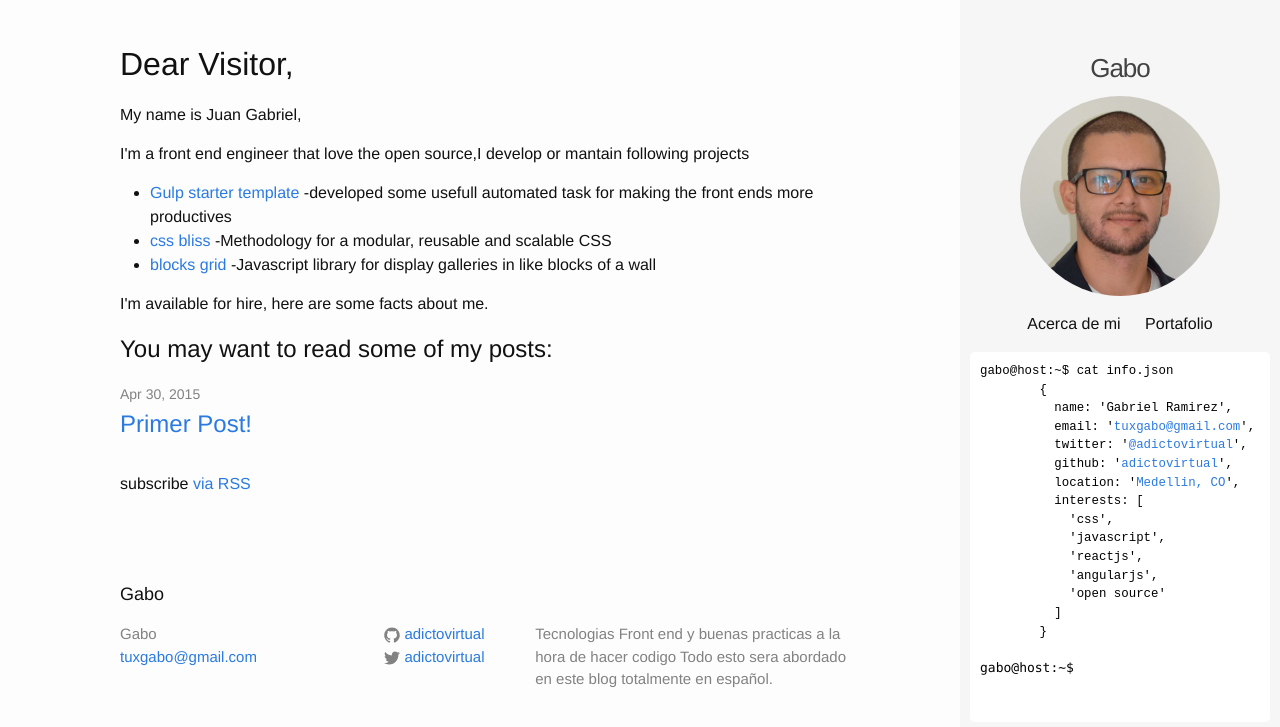
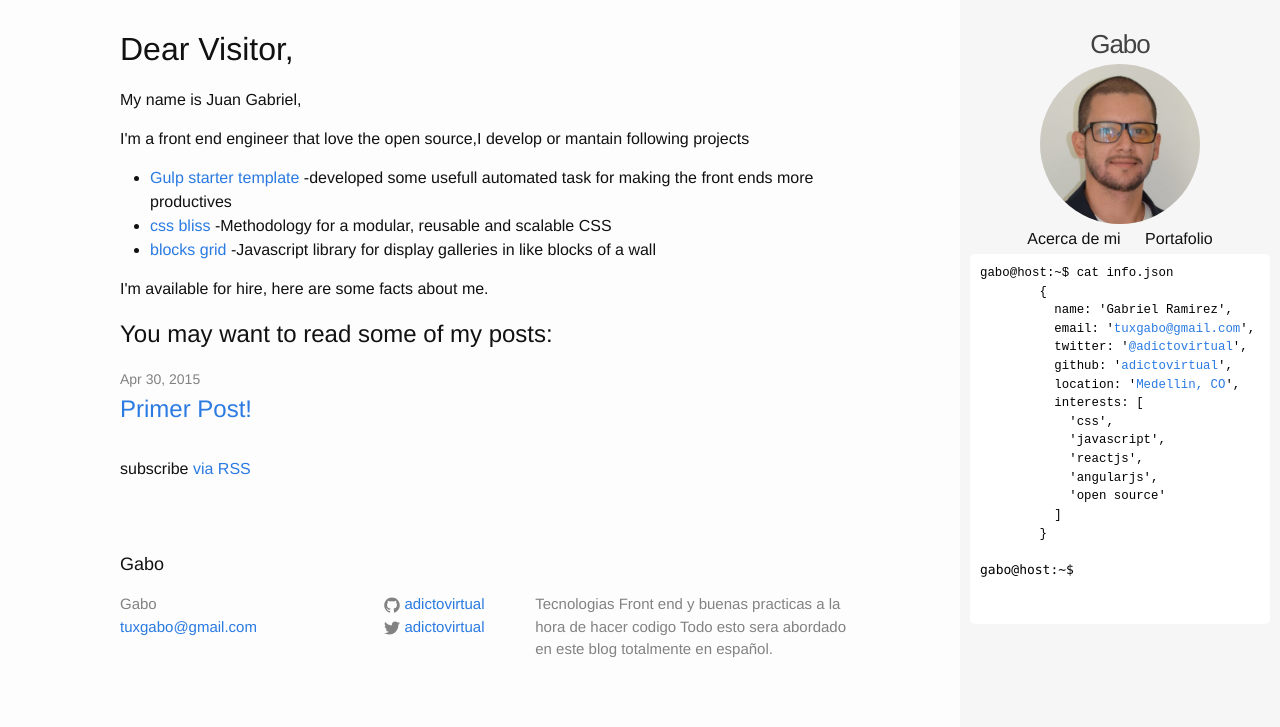
Before and after one commit to juanramirezc2/adictovirtual.github.io, a Jekyll site: the page built from index.html, in a window 1280 px wide. Shown: the top 727 px of the page. Built offline with Jekyll 4.4.1, drawn with Linux system fonts in a browser that asks for light colours.

Commit message:
fixed proportions for small screens

```diff
--- a/_sass/_base.scss
+++ b/_sass/_base.scss
@@ -202,7 +202,7 @@ pre {
 }
 
 .avatar{
-  padding: 50px 50px 0 50px;
+  padding: 0 70px 0 70px;
   &__img{
     border-radius:50%;
   }
--- a/_sass/_layout.scss
+++ b/_sass/_layout.scss
@@ -7,16 +7,15 @@
     right:0;
     background:#f5f6f5;
     height:100%;
-    padding:40px 10px;
+    padding:25px 10px;
 }
 
 .site-title {
     font-size: 26px;
-    line-height: 56px;
     letter-spacing: -1px;
     margin-bottom: 0;
-    float: left;
     text-align:center;
+    display:block;
     width:100%;
     &,
     &:visited {
@@ -26,7 +25,7 @@
 
 .site-nav {
     float: right;
-    line-height: 56px;
+    line-height: 30px;
     width:100%;
     text-align:center;
 
@@ -166,7 +165,7 @@
  */
 .page-content {
     margin-right:300px;
-    padding:40px 10px;
+    padding:25px 10px;
 }
 
 .page-heading {
```
